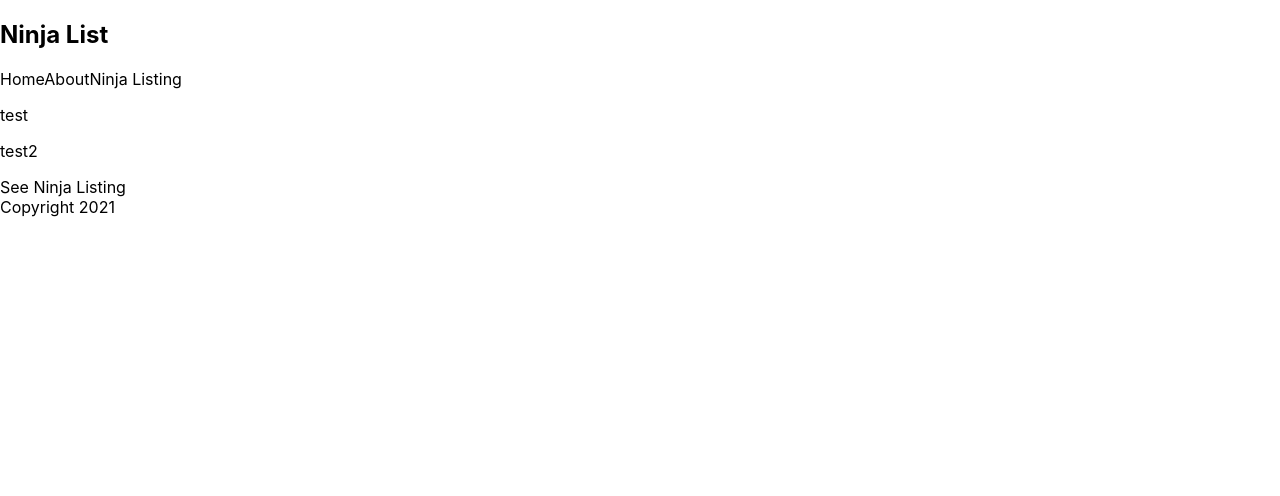
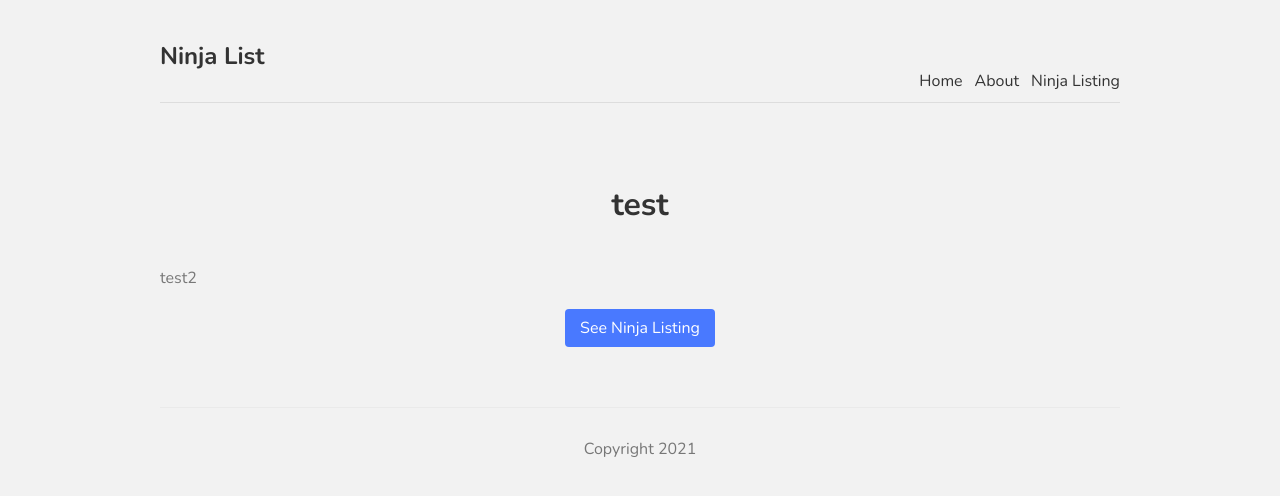
Before and after one commit to rn54n/next-website-test, a Next.js app: page / in a window 1280 px wide. Shown: the top 496 px of the page. Built offline with nearby package versions, Linux system fonts and the light colour scheme.

Commit message:
test: add styles edit global styles

```diff
--- a/components/Footer.js
+++ b/components/Footer.js
@@ -1,5 +1,5 @@
 const Footer = () => {
-  return <div>Copyright 2021</div>;
+  return <footer>Copyright 2021</footer>;
 };
 
 export default Footer;
--- a/pages/index.js
+++ b/pages/index.js
@@ -1,14 +1,13 @@
-import Head from "next/head";
 import Link from "next/link";
 import styles from "../styles/Home.module.css";
 
 export default function Home() {
   return (
     <div>
-      <p>test</p>
-      <p>test2</p>
+      <h1 className={styles.title}>test</h1>
+      <p className={styles.text}>test2</p>
       <Link href="/ninjas">
-        <a>See Ninja Listing</a>
+        <a className={styles.btn}>See Ninja Listing</a>
       </Link>
     </div>
   );
--- a/pages/ninjas/index.js
+++ b/pages/ninjas/index.js
@@ -1,4 +1,4 @@
-import React from "react";
+import styles from "../../styles/Ninjas.module.css";
 
 const Ninjas = () => {
   return (
--- a/styles/Home.module.css
+++ b/styles/Home.module.css
@@ -1,122 +1,18 @@
-.container {
-  min-height: 100vh;
-  padding: 0 0.5rem;
-  display: flex;
-  flex-direction: column;
-  justify-content: center;
-  align-items: center;
-}
-
-.main {
-  padding: 5rem 0;
-  flex: 1;
-  display: flex;
-  flex-direction: column;
-  justify-content: center;
-  align-items: center;
-}
-
-.footer {
-  width: 100%;
-  height: 100px;
-  border-top: 1px solid #eaeaea;
-  display: flex;
-  justify-content: center;
-  align-items: center;
-}
-
-.footer img {
-  margin-left: 0.5rem;
-}
-
-.footer a {
-  display: flex;
-  justify-content: center;
-  align-items: center;
-}
-
-.title a {
-  color: #0070f3;
-  text-decoration: none;
-}
-
-.title a:hover,
-.title a:focus,
-.title a:active {
-  text-decoration: underline;
-}
-
 .title {
-  margin: 0;
-  line-height: 1.15;
-  font-size: 4rem;
-}
-
-.title,
-.description {
+  color: #333;
+  padding-bottom: 20px;
   text-align: center;
 }
-
-.description {
-  line-height: 1.5;
-  font-size: 1.5rem;
+.text {
+  color: #777;
 }
-
-.code {
-  background: #fafafa;
-  border-radius: 5px;
-  padding: 0.75rem;
-  font-size: 1.1rem;
-  font-family: Menlo, Monaco, Lucida Console, Liberation Mono, DejaVu Sans Mono,
-    Bitstream Vera Sans Mono, Courier New, monospace;
+.btn {
+  display: block;
+  width: 150px;
+  padding: 8px 0;
+  margin: 20px auto;
+  background: #4979ff;
+  border-radius: 4px;
+  color: white;
+  text-align: center;
 }
-
-.grid {
-  display: flex;
-  align-items: center;
-  justify-content: center;
-  flex-wrap: wrap;
-  max-width: 800px;
-  margin-top: 3rem;
-}
-
-.card {
-  margin: 1rem;
-  flex-basis: 45%;
-  padding: 1.5rem;
-  text-align: left;
-  color: inherit;
-  text-decoration: none;
-  border: 1px solid #eaeaea;
-  border-radius: 10px;
-  transition: color 0.15s ease, border-color 0.15s ease;
-}
-
-.card:hover,
-.card:focus,
-.card:active {
-  color: #0070f3;
-  border-color: #0070f3;
-}
-
-.card h3 {
-  margin: 0 0 1rem 0;
-  font-size: 1.5rem;
-}
-
-.card p {
-  margin: 0;
-  font-size: 1.25rem;
-  line-height: 1.5;
-}
-
-.logo {
-  height: 1em;
-}
-
-@media (max-width: 600px) {
-  .grid {
-    width: 100%;
-    flex-direction: column;
-  }
-}
--- a/styles/globals.css
+++ b/styles/globals.css
@@ -1,16 +1,37 @@
-html,
+@import url("https://fonts.googleapis.com/css2?family=Nunito:wght@300;400;600;700&display=swap");
+
 body {
-  padding: 0;
-  margin: 0;
-  font-family: -apple-system, BlinkMacSystemFont, Segoe UI, Roboto, Oxygen,
-    Ubuntu, Cantarell, Fira Sans, Droid Sans, Helvetica Neue, sans-serif;
+  background: #f2f2f2;
+  color: #333;
+  font-family: "Nunito";
 }
-
 a {
-  color: inherit;
+  color: #333;
   text-decoration: none;
 }
-
-* {
-  box-sizing: border-box;
+.content {
+  max-width: 960px;
+  margin: 0 auto;
 }
+nav {
+  margin: 10px auto 80px;
+  padding: 10px 0;
+  display: flex;
+  justify-content: flex-end;
+  align-items: flex-end;
+  border-bottom: 1px solid #ddd;
+}
+nav a {
+  margin-left: 12px;
+}
+nav .logo {
+  margin-right: auto;
+}
+footer {
+  display: block;
+  text-align: center;
+  padding: 30px 0;
+  margin-top: 60px;
+  color: #777;
+  border-top: 1px solid #eaeaea;
+}
```
Also changed, not shown: styles/Ninjas.module.css (added).
